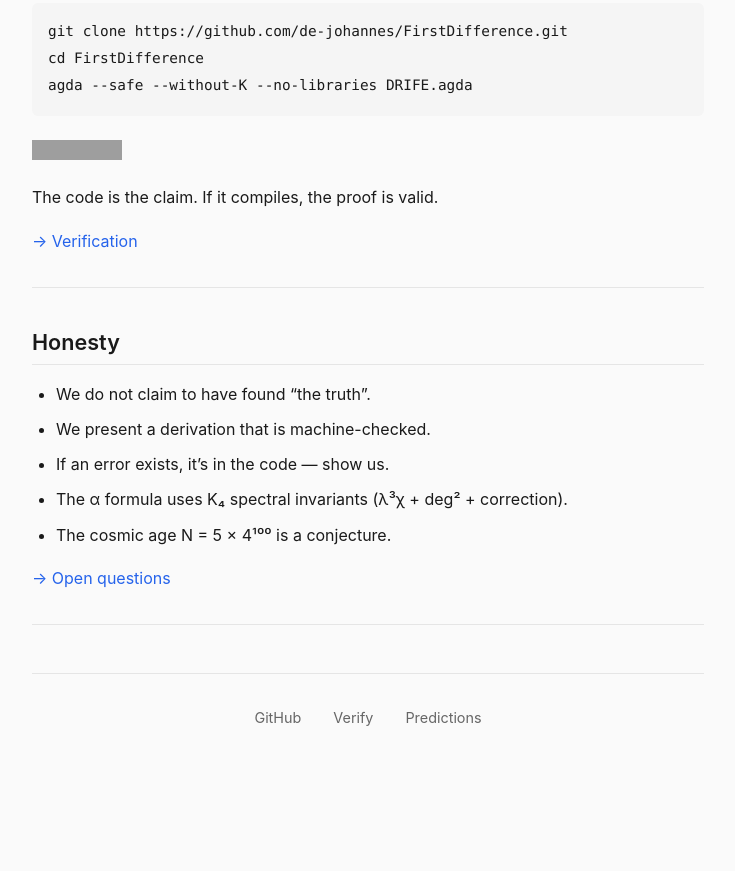
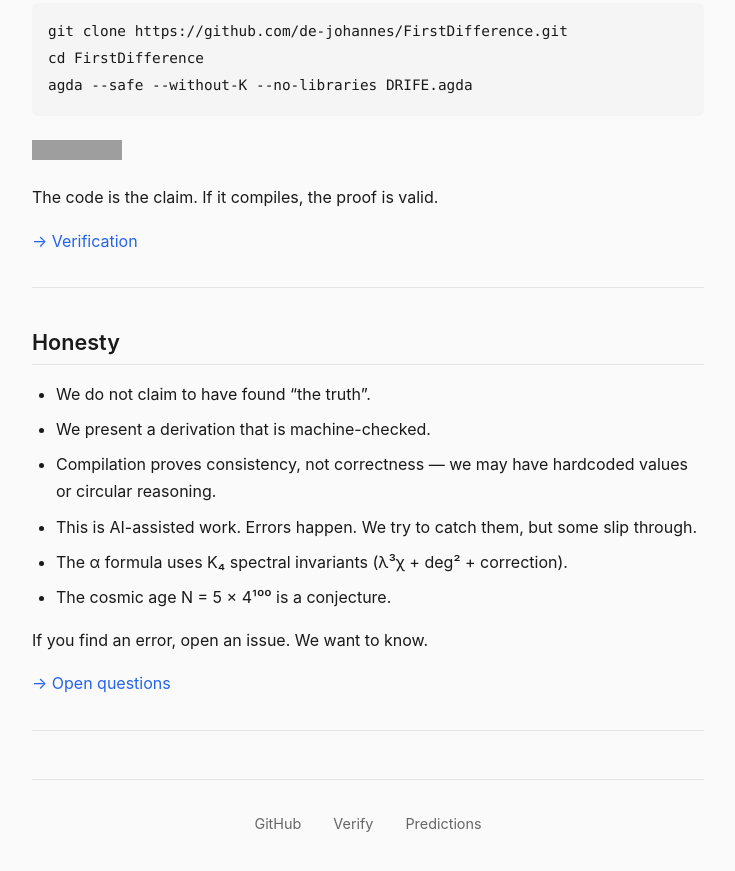
Before and after one commit to de-johannes/FirstDifference, a Jekyll site: the page built from docs/index.md, in a window 1280 px wide and 900 px high, scrolled down 1835 px. Shown: the top 871 px of the window, without its empty margins (272-1007 px from the left). Built offline with Jekyll 4.4.1, drawn with Linux system fonts in a browser that asks for light colours; before the commit the page ends 2629 px from its top, so only the background shows below that; grey boxes are pictures that could not be loaded.

Commit message:
docs: honest disclaimer about AI-assisted work and potential errors

```diff
--- a/docs/index.md
+++ b/docs/index.md
@@ -93,9 +93,12 @@ The code is the claim. If it compiles, the proof is valid.
 
 - We do not claim to have found "the truth".
 - We present a derivation that is machine-checked.
-- If an error exists, it's in the code — show us.
+- Compilation proves consistency, not correctness — we may have hardcoded values or circular reasoning.
+- This is AI-assisted work. Errors happen. We try to catch them, but some slip through.
 - The α formula uses K₄ spectral invariants (λ³χ + deg² + correction).
 - The cosmic age N = 5 × 4¹⁰⁰ is a conjecture.
+
+If you find an error, open an issue. We want to know.
 
 [→ Open questions](faq)
 
```
